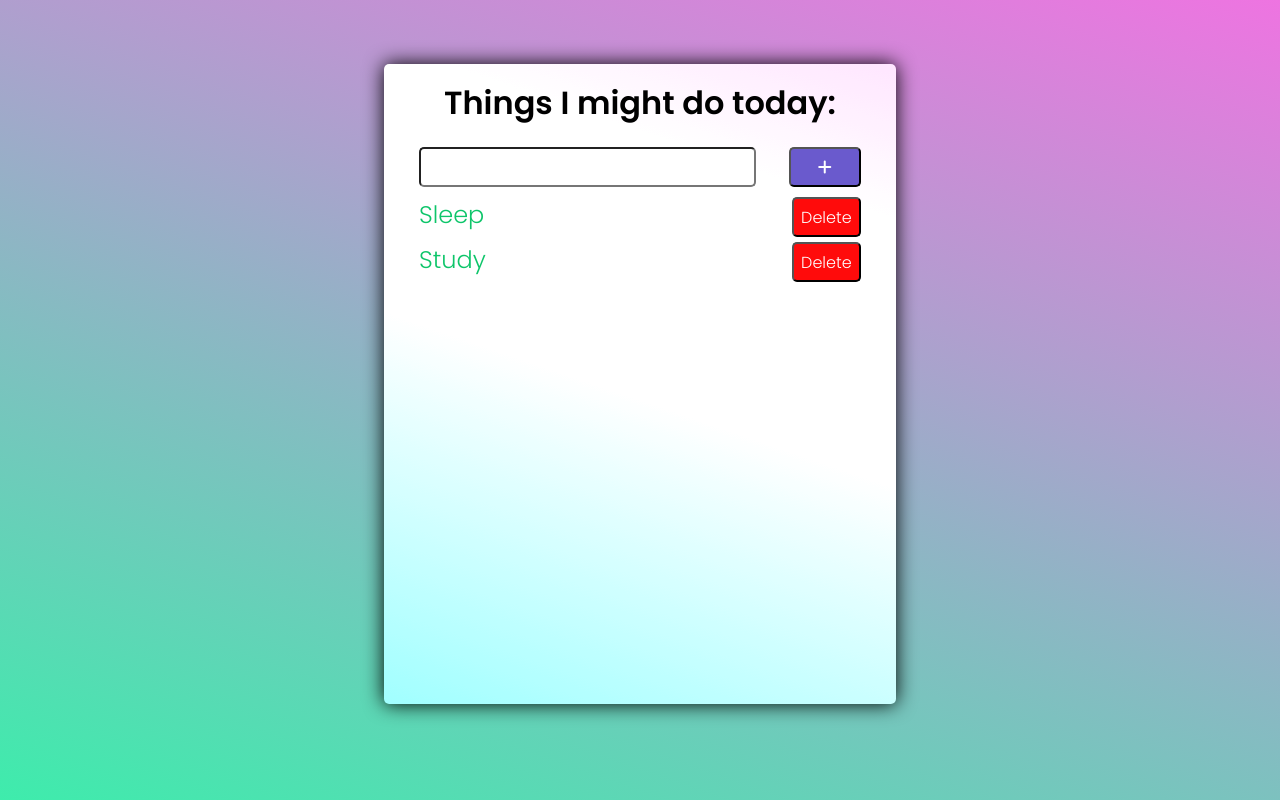
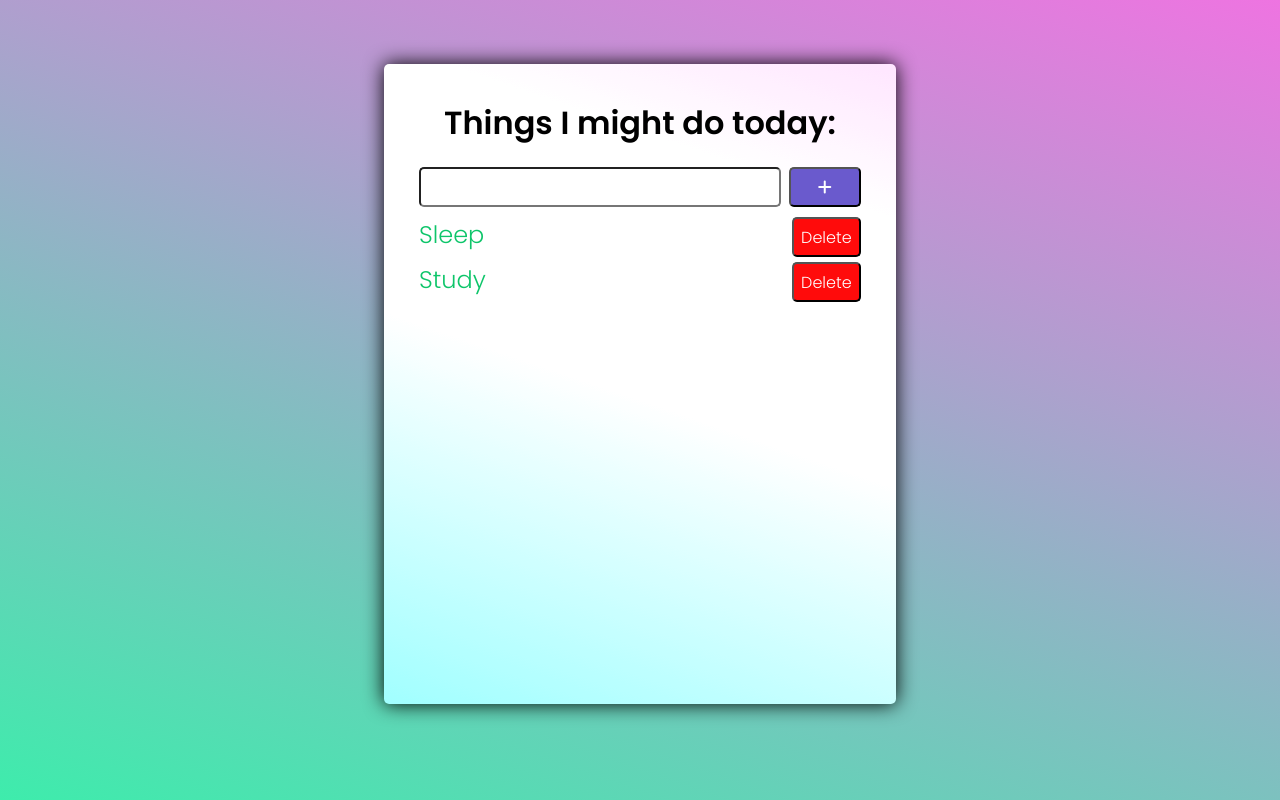
Before and after one commit to lovisaelensky/to-do, a plain HTML site: page index.html in a window 1280 px wide. Drawn offline with Linux system fonts and the light colour scheme.

Commit message:
Last changes

```diff
--- a/script.js
+++ b/script.js
@@ -5,7 +5,7 @@ var ul = document.querySelector("ul");
 var list = document.getElementsByTagName("li");
 var del = document.getElementsByClassName("delete-btn");
 
-
+// Adds event listeners to already existing items
 for (var i = 0; i < del.length; i++) {
   del[i].addEventListener("click", deleteListElement);
 }
@@ -14,7 +14,7 @@ for (var i = 0; i < list.length; i++) {
   list[i].addEventListener("click", liClick);
 }
 
-// removes parent element (since button is a child)
+// Removes parent element (since button is a child)
 function deleteListElement() {
   this.parentElement.remove();
 }
--- a/style.css
+++ b/style.css
@@ -22,7 +22,7 @@ body {
 }
 #userInput {
     background-color: #ffffff;
-    width: 70%;
+    width: 75%;
     height: 40px;
     margin-left: 20px;
     font-size: 1.5rem;
@@ -54,7 +54,7 @@ button {
     border-radius: 5px;
 }
 h1 {
-    padding-bottom: 20px;
+    padding: 20px 0 20px 0;
     text-align: center;
 }
 li {
```
